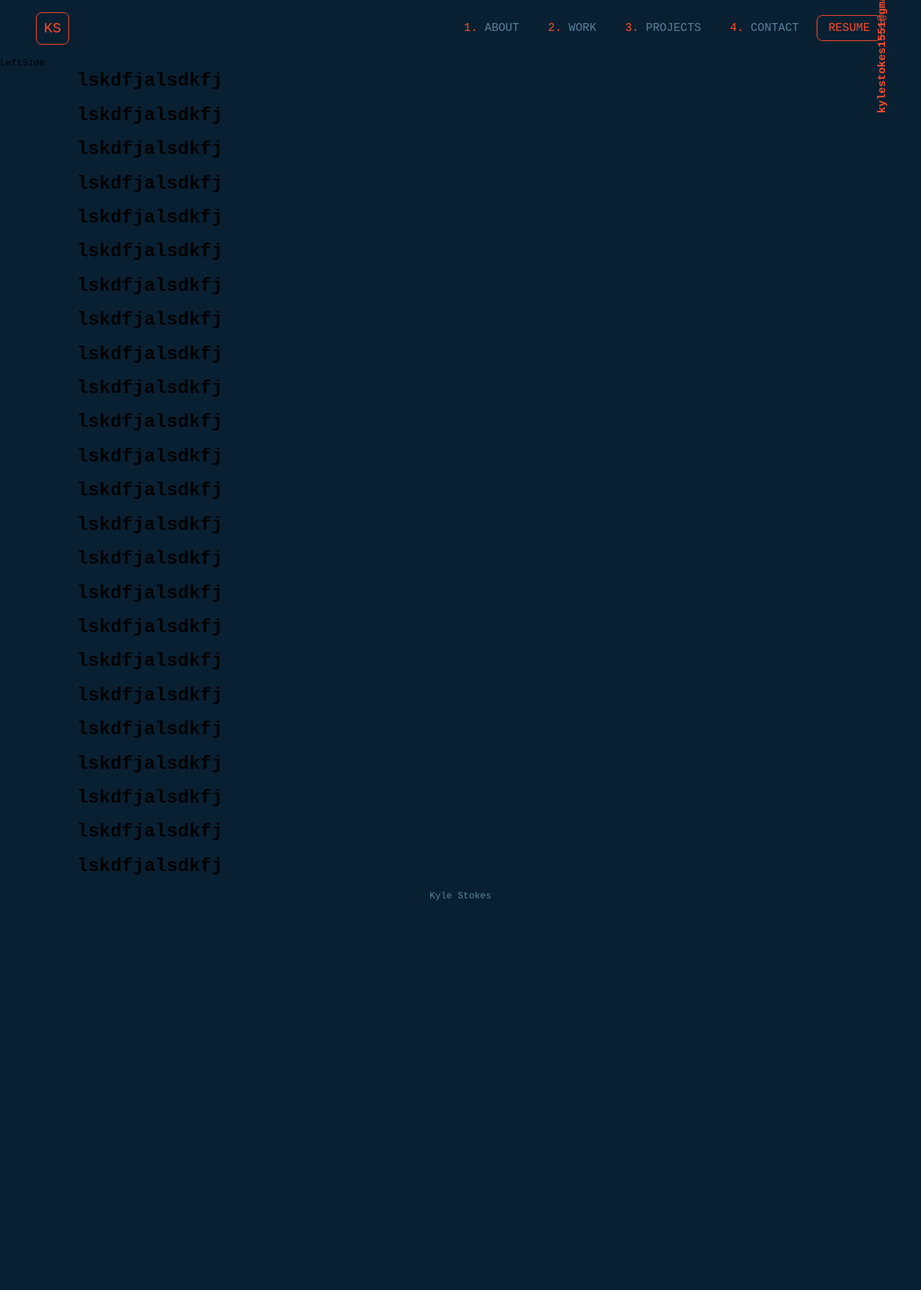
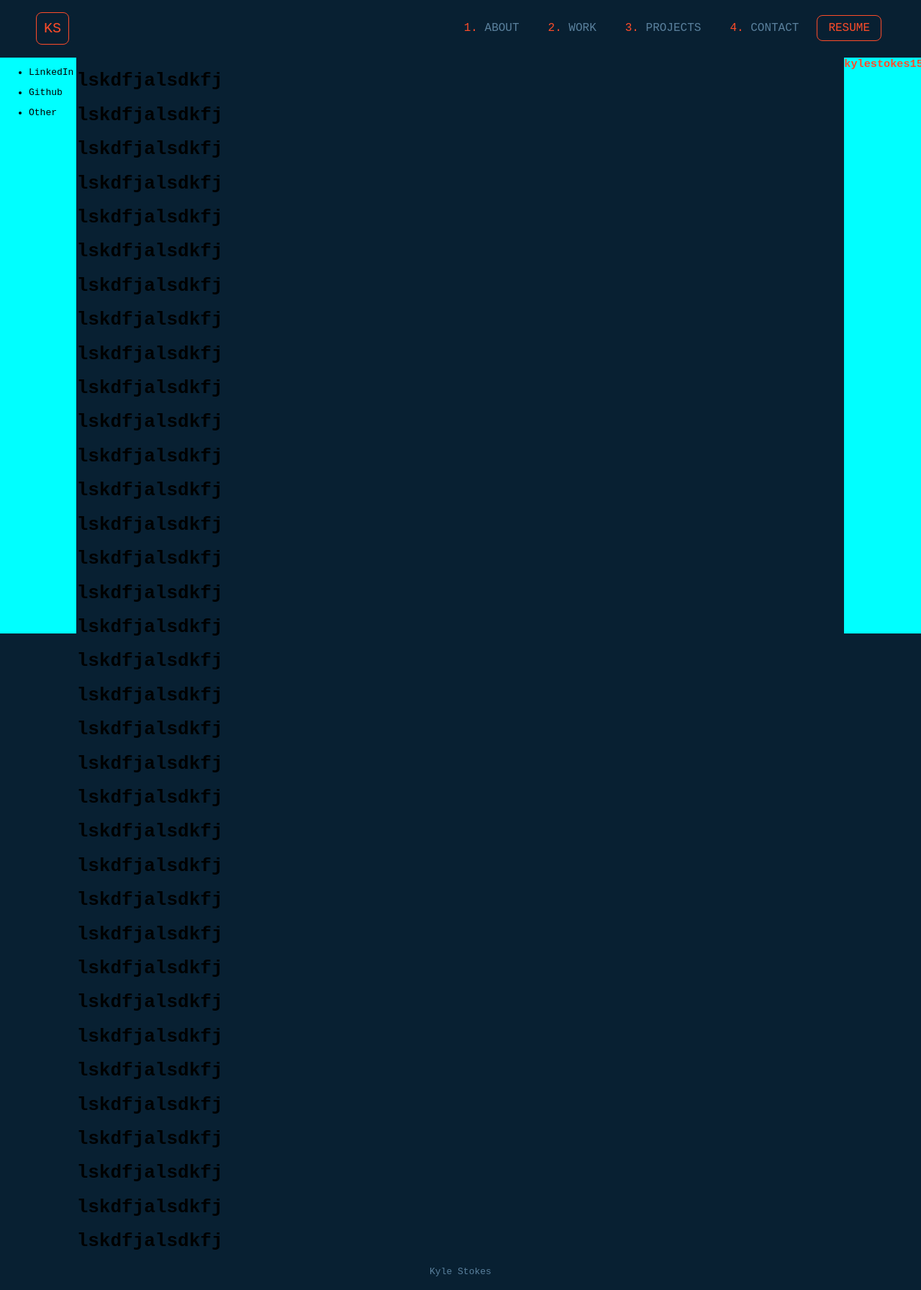
Before and after one commit to kylest0kes/folio, a React (Create React App) app: page / in a window 1280 px wide. Shown: the whole page at 72% size. Before the commit the page ends 1270 px from the top, so only its background shows below. Built offline with nearby package versions, Linux system fonts and the light colour scheme.

Commit message:
set up fixed positions for the side columns, and kept scrolling for the center section

```diff
--- a/src/App.css
+++ b/src/App.css
@@ -4,7 +4,6 @@ body {
   padding: 0;
   background-color: #082032;
   font-family: monospace;
-  height: 100%;
 }
 
 ::-webkit-scrollbar {
@@ -23,3 +22,11 @@ body {
 ::-webkit-scrollbar-thumb:hover {
   background: #FF4C29;
 }
+
+
+.rs {
+  height:100vh;
+  position: fixed;
+  right: 0;
+
+}
--- a/src/App.js
+++ b/src/App.js
@@ -15,7 +15,7 @@ function App() {
       {isDesktop && <Header />}
       {!isDesktop && <MobileHeader />}
       <Grid container spacing={0}>
-        <Grid alignItems="stretch" item xs={1}>
+        <Grid item xs={1}>
           <LeftSide />
         </Grid>
         <Grid item xs={10}>
@@ -43,9 +43,20 @@ function App() {
           <h1>lskdfjalsdkfj</h1>
           <h1>lskdfjalsdkfj</h1>
           <h1>lskdfjalsdkfj</h1>
+          <h1>lskdfjalsdkfj</h1>
+          <h1>lskdfjalsdkfj</h1>
+          <h1>lskdfjalsdkfj</h1>
+          <h1>lskdfjalsdkfj</h1>
+          <h1>lskdfjalsdkfj</h1>
+          <h1>lskdfjalsdkfj</h1>
+          <h1>lskdfjalsdkfj</h1>
+          <h1>lskdfjalsdkfj</h1>
+          <h1>lskdfjalsdkfj</h1>
+          <h1>lskdfjalsdkfj</h1>
+          <h1>lskdfjalsdkfj</h1>
           <Footer />
         </Grid>
-        <Grid alignItems="stretch" item xs={1}>
+        <Grid item xs={1} className='rs'>
             <RightSide />
         </Grid>
       </Grid>
--- a/src/Sections/Left_Side/LeftSide.css
+++ b/src/Sections/Left_Side/LeftSide.css
@@ -0,0 +1,10 @@
+.ls-container {
+    position: fixed;
+    background-color: aqua;
+    height: 100vh;
+    width: 8.3%;
+}
+
+.text {
+    text-align: center;
+}
--- a/src/Sections/Left_Side/LeftSide.js
+++ b/src/Sections/Left_Side/LeftSide.js
@@ -1,8 +1,16 @@
-import React from 'react'
+import React from 'react';
+
+import './LeftSide.css';
 
 const LeftSide = () => {
   return (
-    <div>LeftSide</div>
+    <div className='ls-container'>
+      <ul className='social-list'>
+        <li className='social-li'><p>LinkedIn</p></li>
+        <li className='social-li'><p>Github</p></li>
+        <li className='social-li'><p>Other</p></li>
+      </ul>
+    </div>
   )
 }
 
--- a/src/Sections/Right_Side/RightSide.css
+++ b/src/Sections/Right_Side/RightSide.css
@@ -1,10 +1,11 @@
 .email-container {
   height: 100vh;
+  background-color: aqua;
 }
 
 .email {
   color: #ff4c29;
   text-align: center;
-  transform: rotate(270deg);
-  bottom: 0;
+  margin-top: 0;
+  /* transform: rotate(270deg); */
 }
```
